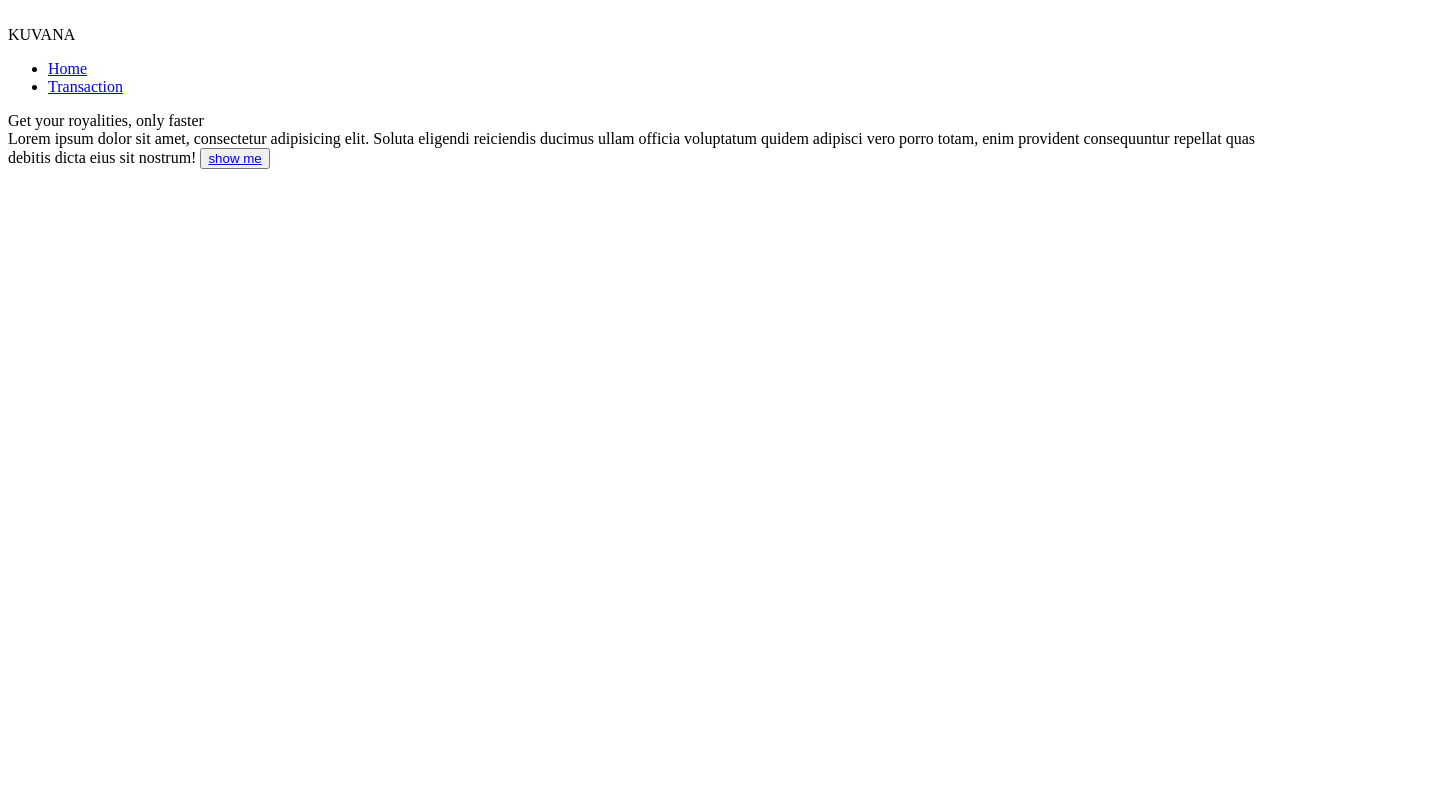
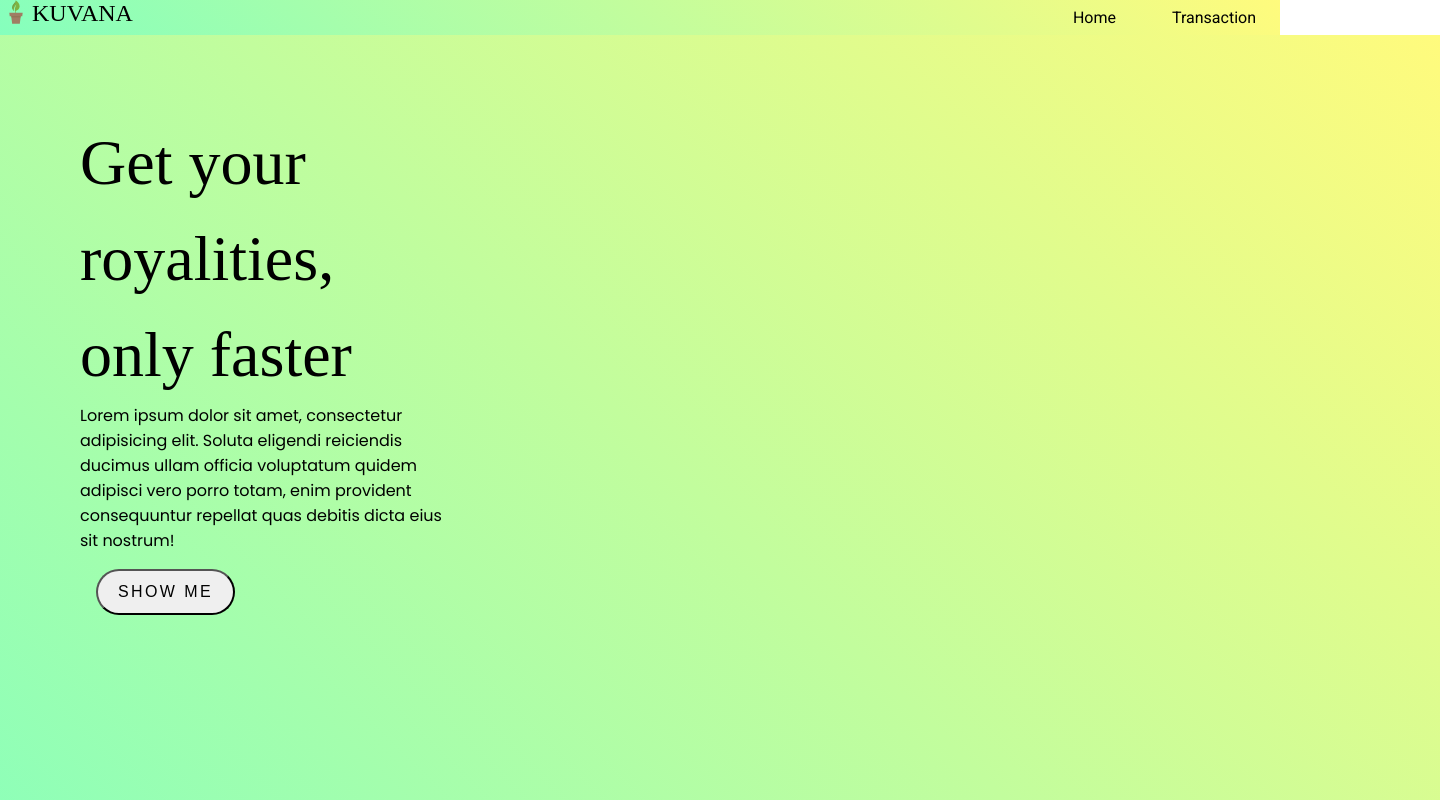
Before and after one commit to Alenity/Kuvana, a plain HTML site: page index.html in a window 1280 px wide. Shown: the top 800 px of the page, 1440 px wide, since content can reach past the window. Drawn offline with Linux system fonts and the light colour scheme.

Commit message:
finished landing page

```diff
--- a/index.html
+++ b/index.html
@@ -4,35 +4,35 @@
     <meta charset="UTF-8">
     <meta name="viewport" content="width=device-width, initial-scale=1.0">
     <title>Document</title>
+    <link rel="stylesheet" href="style.css">
 </head>
 <body>
     <header>
-        <div class="nav-section">
-            <div class="icon-container">
-                <div class="icon-img"><img src="#" alt=""></div>
-            </div>
-            <div class="icon-title">
-                <span>
-                    KUVANA
-                </span>
-            </div>
+        <div class="nav-section" id="nav-section">
 
-            <div class="navbar">
-                <ul>
-                    <li><a href="index.html">Home</a></li>
-                    <li><a href="Transaction.html">Transaction</a></li>
-                </ul>
-            </div>
         </div>
     </header>
     <main>
         <section class="landing-page">
             <div class="title">
-                <span>Get your royalities, only faster</span>
+                <span class="title-span">Get your</span>
+                <span class="title-span-one">royalities,</span>
+                <span class="title-span-two"> only faster</span>
             </div>
-            <span>Lorem ipsum dolor sit amet, consectetur adipisicing elit. Soluta eligendi reiciendis ducimus ullam officia voluptatum quidem adipisci vero porro totam, enim provident consequuntur repellat quas debitis dicta eius sit nostrum!</span>
-            <button><a href="Transaction.html">show me</a></button>
+            <div class="loremspan">
+                <span class="span-paragraph">Lorem ipsum dolor sit amet, consectetur adipisicing elit. Soluta eligendi reiciendis ducimus ullam officia voluptatum quidem adipisci vero porro totam, enim provident consequuntur repellat quas debitis dicta eius sit nostrum!</span>
+            </div>
+
+
+            <button class="button"><a href="Transaction.html">show me</a></button>
+
         </section>
     </main>
+    <!-- <script>
+        fetch('navbar.html').then(res => res.text()).then(data => {
+    document.getElementById('nav-section').innerHTML = data;
+})
+    </script> -->
+    <script src="nav.js"></script>
 </body>
 </html>
--- /dev/null
+++ b/nav.js
@@ -0,0 +1,3 @@
+fetch('navbar.html').then(res => res.text()).then(data => {
+    document.getElementById('nav-section').innerHTML = data;
+})
--- /dev/null
+++ b/navbar.css
@@ -0,0 +1,61 @@
+*{
+    margin: 0px;
+    padding: 0px;
+}
+
+.nav-section{
+    background-color: #85FFBD;
+    background-image: linear-gradient(45deg, #85FFBD 0%, #FFFB7D 100%);
+    display: flex;
+    width: 100%;
+    height: auto;
+
+    /* justify-content: space-between; */
+}
+
+.title-and-navbar{
+    height: auto;
+    width: 100%;
+    display: flex;
+    justify-content: space-between;
+
+}
+
+
+
+.navbar ul{
+    display: flex;
+    /* justify-content: space-around; */
+    width: 100%;
+    justify-content: flex-end;
+    gap: 2em;
+    padding-right: 4em;
+    list-style-type: none;
+}
+
+.icon-title span{
+    font-size: 1.5em;
+}
+
+
+
+ul a{
+    text-decoration: none;
+    color: #000;
+    font-family: "Roboto", sans-serif;
+    font-size: 1em;
+
+}
+
+.home-bar{
+    padding: .5em 0em;
+}
+
+.transaction-bar{
+    padding: .5em 1.5em;
+}
+
+.icon-img img{
+    height: 1.5em;
+    width: 2em;
+}
--- /dev/null
+++ b/navbar.html
@@ -0,0 +1,31 @@
+<!DOCTYPE html>
+<html lang="en">
+<head>
+    <meta charset="UTF-8">
+    <meta name="viewport" content="width=device-width, initial-scale=1.0">
+    <title>Document</title>
+    <link rel="stylesheet" href="navbar.css">
+</head>
+<body>
+    <div class="nav-section" id="nav-section">
+        <div class="icon-container">
+            <div class="icon-img"><img src="assets/plant-1573.svg" alt=""></div>
+        </div>
+
+        <div class="title-and-navbar">
+            <div class="icon-title">
+                <span>
+                    KUVANA
+                </span>
+            </div>
+
+            <div class="navbar">
+                <ul>
+                    <li class="home-bar"><a href="index.html">Home</a></li>
+                    <li class="transaction-bar"><a href="Transaction.html">Transaction</a></li>
+                </ul>
+            </div>
+        </div>
+    </div>
+</body>
+</html>
--- a/style.css
+++ b/style.css
@@ -0,0 +1,60 @@
+@import url('https://fonts.googleapis.com/css2?family=Roboto:ital,wght@0,100..900;1,100..900&display=swap');
+@import url('https://fonts.googleapis.com/css2?family=Poppins:ital,wght@0,100;0,200;0,300;0,400;0,500;0,600;0,700;0,800;0,900;1,100;1,200;1,300;1,400;1,500;1,600;1,700;1,800;1,900&family=Roboto:ital,wght@0,100..900;1,100..900&display=swap');
+
+*{
+    margin: 0px;
+    padding: 0px;
+}
+
+body{
+    overflow: hidden;
+}
+
+main{
+    height: auto;
+    width: 100%;
+}
+
+section{
+    height: 100vh;
+    width: 100%;
+    background-color: #85FFBD;
+    background-image: linear-gradient(45deg, #85FFBD 0%, #FFFB7D 100%);
+    padding: 5em;
+
+}
+
+.title-span, .title-span-one, .title-span-two{
+    font-size: 4em;
+    display: flex;
+    line-height: 1.5em;
+}
+
+.span-paragraph{
+    font-family: "Poppins", sans-serif;
+}
+
+.loremspan{
+    width: 30%;
+}
+
+.button{
+    display: inline-block;
+    padding: .75rem 1.25rem;
+    margin: 1em;
+    border-radius: 10rem;
+    color: #fff;
+    text-transform: uppercase;
+    font-size: 1rem;
+    letter-spacing: .15rem;
+}
+
+.button a{
+    text-decoration: none;
+    color: #000;
+    font-size: 1em;
+}
+
+.button a:active{
+    color: #000;
+}
```
Also changed, not shown: assets/output-onlinepngtools.png (added), assets/plant-1573.svg (added), assets/plant.png (added).
